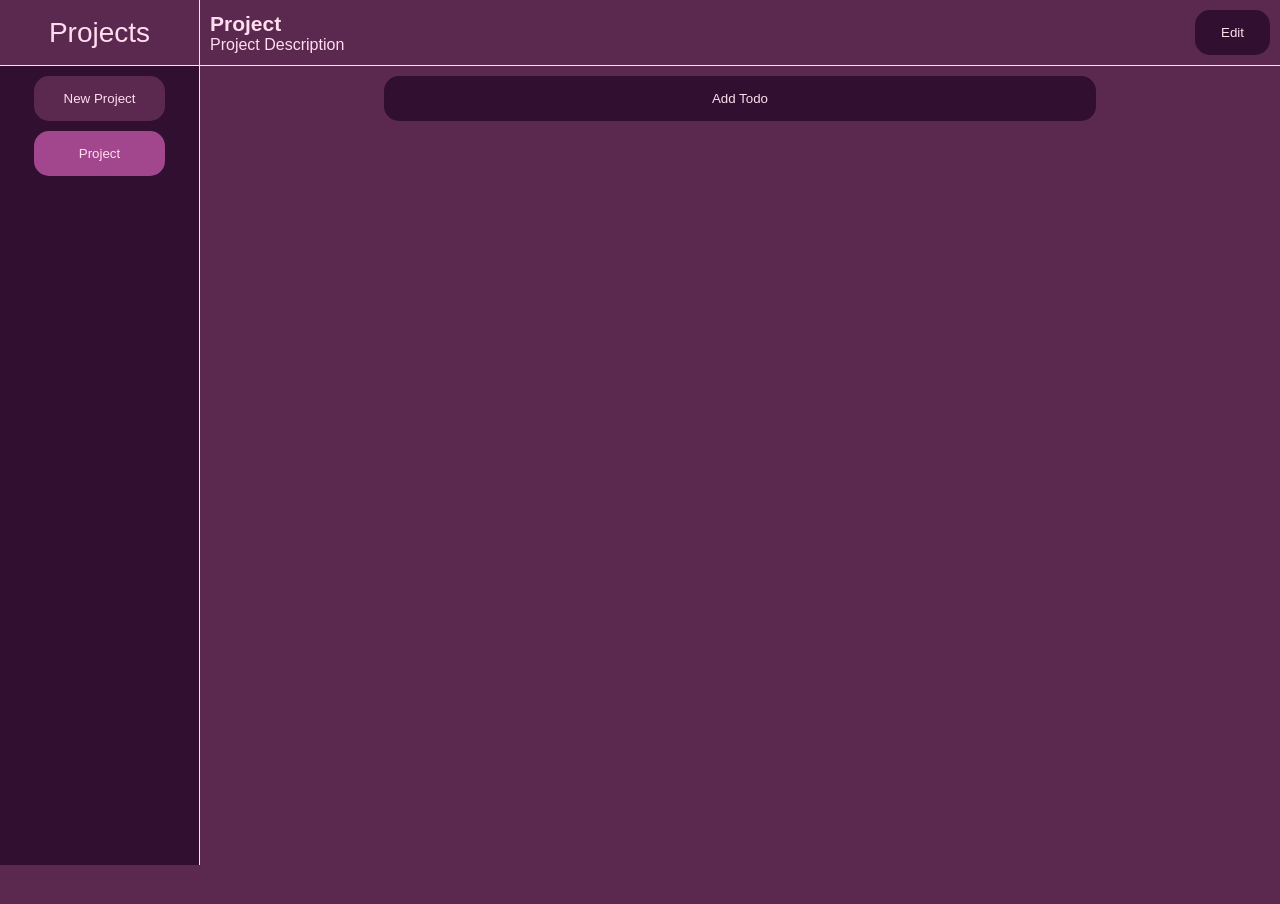
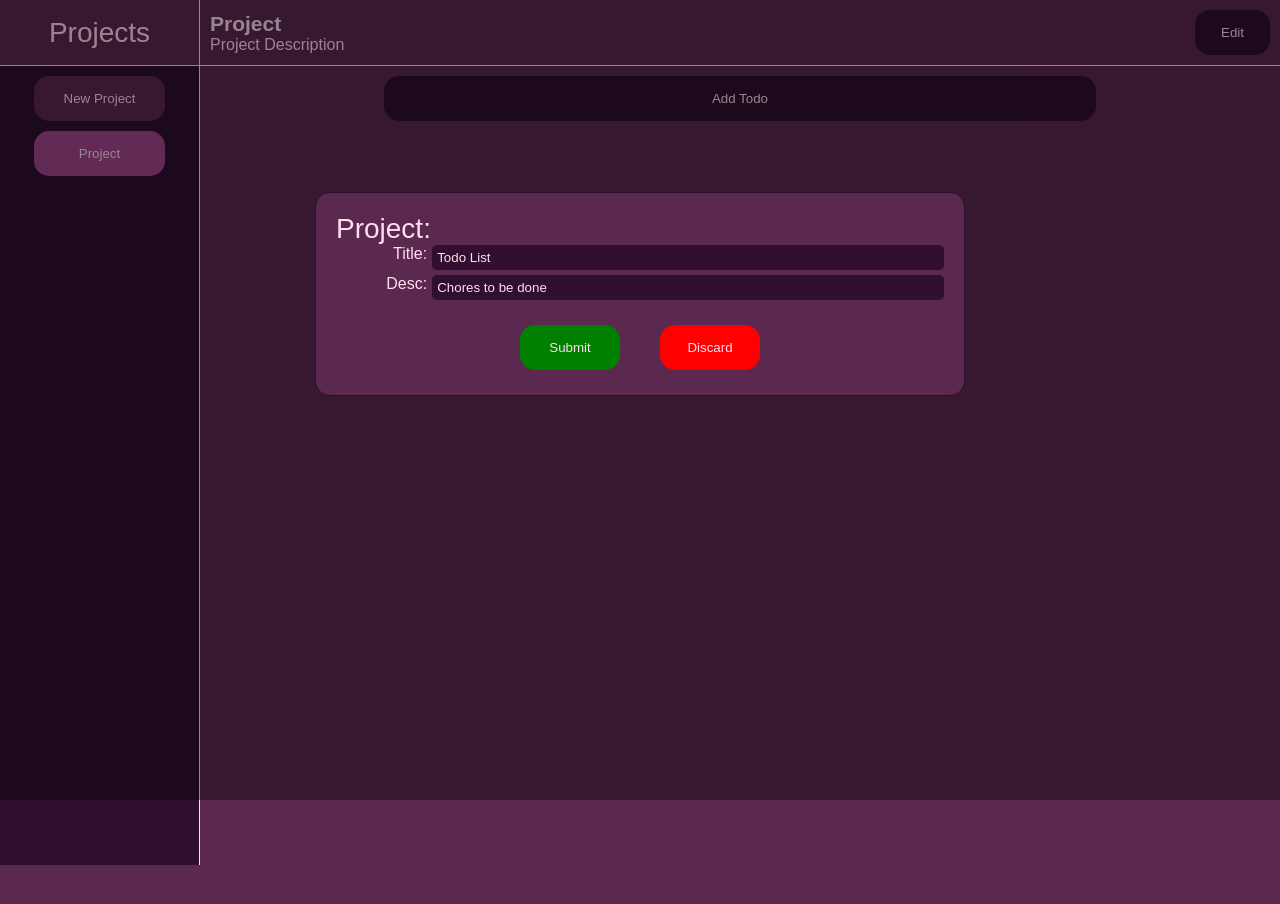
Before and after one commit to MooreSA/two-doo, a React (Create React App) app: page / in a window 1280 px wide. Both pictures are taken after a click on the button "New Project". Shown: the top 904 px of the page. Built offline with nearby package versions, Linux system fonts and the light colour scheme.

Commit message:
modals working.

```diff
--- a/src/App.jsx
+++ b/src/App.jsx
@@ -2,25 +2,23 @@ import React, { useState } from 'react';
 import Header from './components/Header';
 import Sidebar from './components/Sidebar';
 import Todolist from './components/Todolist';
-import TodoModal from './components/TodoModal';
 import ProjectHandler from './js/ProjectHandler';
+import Modal from './components/Modal';
 
 const App = () => {
   // eslint-disable-next-line no-unused-vars
   const [projectHandler, setProjectHandler] = useState(new ProjectHandler());
-  // eslint-disable-next-line no-unused-vars
   const [activeProjectIndex, setActiveProject] = useState(0);
   const [todoModalFlag, setTodoModalFlag] = useState(false);
+  const [projectModalFlag, setProjectModalFlag] = useState(false);
 
   const addTodo = () => {
     setTodoModalFlag(true);
   };
 
-  // TODO
-  // const addProject = () => {
-  //   // Open a modal
-  //   // Take info for new project
-  // };
+  const addProject = () => {
+    setProjectModalFlag(true);
+  };
 
   const changeProject = (event) => {
     const newIndex = event.target.dataset.projectId;
@@ -36,7 +34,8 @@ const App = () => {
 
   return (
     <div className="page">
-      {todoModalFlag ? <TodoModal /> : null}
+      { todoModalFlag ? <Modal todoFlag /> : null }
+      { projectModalFlag ? <Modal projectFlag /> : null }
       <Header
         project={projectHandler.projects[activeProjectIndex]}
         editProject={editProject}
@@ -46,6 +45,7 @@ const App = () => {
           projects={projectHandler.projects}
           activeIndex={activeProjectIndex}
           changeProject={changeProject}
+          addProject={addProject}
         />
         <Todolist
           project={projectHandler.projects[activeProjectIndex]}
--- /dev/null
+++ b/src/components/Modal.jsx
@@ -0,0 +1,28 @@
+import React from 'react';
+import ProjectModal from './ProjectModal';
+import TodoModal from './TodoModal';
+
+const Modal = (props) => {
+  // eslint-disable-next-line no-unused-vars
+  const { todoFlag, projectFlag } = props;
+
+  if (todoFlag) {
+    const { todoInfo = {} } = props;
+    return (
+      <div className="modal">
+        <TodoModal todoInfo={todoInfo} />
+      </div>
+    );
+  }
+  if (projectFlag) {
+    const { projectInfo = {} } = props;
+    return (
+      <div className="modal">
+        <ProjectModal projectInfo={projectInfo} />
+      </div>
+    );
+  }
+  return null;
+};
+
+export default Modal;
--- /dev/null
+++ b/src/components/ProjectModal.jsx
@@ -0,0 +1,45 @@
+/* eslint-disable jsx-a11y/label-has-associated-control */
+import React, { useState } from 'react';
+
+const ProjectModal = (props) => {
+  const { projectInfo } = props;
+  const { title = 'Todo List', desc = 'Chores to be done' } = projectInfo;
+  const [newProject, setNewProject] = useState({ title, desc });
+
+  const handleInput = (event) => {
+    const { value, name } = event.target;
+    setNewProject({ ...newProject, [name]: value });
+  };
+
+  return (
+    <div className="modal__content">
+      <div className="modal__header">Project:</div>
+      <div className="modal__form">
+        <label className="modal__label" htmlFor="project-title-input">Title:</label>
+        <input
+          className="modal__input"
+          type="text"
+          name="title"
+          id="project-title-input"
+          value={newProject.title}
+          onChange={handleInput}
+        />
+        <label className="modal__label" htmlFor="project-desc-input">Desc:</label>
+        <input
+          className="modal__input"
+          type="text"
+          name="desc"
+          id="project-desc-input"
+          value={newProject.desc}
+          onChange={handleInput}
+        />
+      </div>
+      <div className="modal__btns">
+        <button type="button" className="btn modal__submit">Submit</button>
+        <button type="button" className="btn modal__discard">Discard</button>
+      </div>
+    </div>
+  );
+};
+
+export default ProjectModal;
--- a/src/components/Sidebar.jsx
+++ b/src/components/Sidebar.jsx
@@ -2,11 +2,13 @@
 import React from 'react';
 
 const Sidebar = (props) => {
-  const { projects, changeProject, activeIndex } = props;
+  const {
+    projects, changeProject, activeIndex, addProject,
+  } = props;
 
   return (
     <div className="sidebar">
-      <button type="button" className="btn sidebar__new-project">New Project</button>
+      <button type="button" className="btn sidebar__new-project" onClick={addProject}>New Project</button>
       <div className="sidebar__projectlist">
         { projects.map((project, index) => {
           if (index === activeIndex) {
--- a/src/components/TodoModal.jsx
+++ b/src/components/TodoModal.jsx
@@ -1,24 +1,51 @@
 /* eslint-disable jsx-a11y/label-has-associated-control */
-import React from 'react';
+import React, { useState } from 'react';
 
 const TodoModal = (props) => {
-  const { title = 'New Todo', desc = 'Description', dueDate = new Date() } = props;
+  const { todoInfo } = props;
+  const { title = 'Todo', desc = 'Description', dueDate = new Date() } = todoInfo;
+  const [newTodo, setNewTodo] = useState({ title, desc, dueDate });
+
+  const handleInput = (event) => {
+    const { value, name } = event.target;
+    setNewTodo({ ...newTodo, [name]: value });
+  };
+
   return (
-    <div className="todo-modal">
-      <div className="todo-modal__content">
-        <div className="todo-modal__header">Todo:</div>
-        <div className="todo-modal__form">
-          <label className="todo-modal__label" htmlFor="todo-title-input">Title:</label>
-          <input className="todo-modal__input" type="text" value={title} id="todo-title-input" />
-          <label className="todo-modal__label" htmlFor="todo-desc-input">Description:</label>
-          <input className="todo-modal__input" type="text" value={desc} id="todo-desc-input" />
-          <label className="todo-modal__label" htmlFor="todo-date-input">Due Date:</label>
-          <input className="todo-modal__input" type="date" value={dueDate} id="todo-date-input" />
-        </div>
-        <div className="todo-modal__btns">
-          <button type="button" className="btn todo-modal__submit">Submit</button>
-          <button type="button" className="btn todo-modal__discard">Discard</button>
-        </div>
+    <div className="modal__content">
+      <div className="modal__header">Todo:</div>
+      <div className="modal__form">
+        <label className="modal__label" htmlFor="todo-title-input">Title:</label>
+        <input
+          className="modal__input"
+          name="title"
+          type="text"
+          value={newTodo.title}
+          id="todo-title-input"
+          onChange={handleInput}
+        />
+        <label className="modal__label" htmlFor="todo-desc-input">Description:</label>
+        <input
+          className="modal__input"
+          name="desc"
+          type="text"
+          value={newTodo.desc}
+          id="todo-desc-input"
+          onChange={handleInput}
+        />
+        <label className="modal__label" htmlFor="todo-date-input">Due Date:</label>
+        <input
+          className="modal__input"
+          name="dueDate"
+          type="date"
+          value={newTodo.dueDate}
+          id="todo-date-input"
+          onChange={handleInput}
+        />
+      </div>
+      <div className="modal__btns">
+        <button type="button" className="btn modal__submit">Submit</button>
+        <button type="button" className="btn modal__discard">Discard</button>
       </div>
     </div>
   );
--- /dev/null
+++ b/src/styles/_modal.scss
@@ -0,0 +1,62 @@
+.modal {
+    position: fixed;
+    z-index: 1;
+    left: 0;
+    top: 0;
+    height: 100%;
+    width: 100%;
+    overflow: auto;
+    background-color: rgba($color: #000000, $alpha: 0.4);
+
+    &__content {
+        background-color: $backgroundcolor;
+        width: 75%;
+        max-width: 650px;
+
+        margin: 15% auto;
+        border: 1px solid $alternate-bg-color;
+        border-radius: 15px;
+        padding: 20px;
+        }
+
+    &__header {
+        text-align: left;
+        font-size: $font-size * 2;
+    }
+
+    &__form {
+        display: grid;
+        grid-template-columns: 15% auto;
+        gap: 5px;
+    }
+
+    &__label {
+        text-align: right;
+    }
+
+    &__input {
+        background-color: $alternate-bg-color;
+        border: 0;
+        border-radius: 5px;
+        padding: 5px;
+    }
+
+    &__btns {
+        display: flex;
+        flex-flow: row nowrap;
+        justify-content: center;
+        padding-top: 20px;
+    }
+
+    &__discard {
+        background-color: red;
+        max-width: 100px;
+        margin: 5px 20px;
+    }
+
+    &__submit {
+        background-color: green;
+        max-width: 100px;
+        margin: 5px 20px;
+    }
+}
--- a/src/styles/_todo-modal.scss
+++ b/src/styles/_todo-modal.scss
@@ -1,60 +1,53 @@
-.todo-modal {
-    position: fixed;
-    z-index: 1;
-    left: 0;
-    top: 0;
-    height: 100%;
-    width: 100%;
-    overflow: auto;
-    background-color: rgba(0,0,0,0.4);
+// .todo-modal {
+//     &__content {
+//     background-color: $backgroundcolor;
+//     width: 75%;
+//     max-width: 650px;
 
-    &__content {
-        background-color: $backgroundcolor;
-        width: 75%;
+//     margin: 15% auto;
+//     border: 1px solid $alternate-bg-color;
+//     border-radius: 15px;
+//     padding: 20px;
+//     }
 
-        margin: 15% auto;
-        border: 1px solid $alternate-bg-color;
-        border-radius: 15px;
-        padding: 20px;
-    }
+//     &__header {
+//         text-align: left;
+//         font-size: $font-size * 2;
+//     }
 
-    &__header {
-        text-align: left;
-        font-size: $font-size * 2;
-    }
+//     &__form {
+//         display: grid;
+//         grid-template-columns: 15% auto;
+//         gap: 5px;
+//     }
 
-    &__form {
-        display: grid;
-        grid-template-columns: 20% auto;
-        gap: 5px;
-    }
+//     &__label {
+//         text-align: right;
+//     }
 
-    // &__label {
-    // }
+//     &__input {
+//         background-color: $alternate-bg-color;
+//         border: 0;
+//         border-radius: 5px;
+//         padding: 5px;
+//     }
 
-    &__input {
-        background-color: $alternate-bg-color;
-        border: 0;
-        border-radius: 5px;
-        padding: 5px;
-    }
+//     &__btns {
+//         display: flex;
+//         flex-flow: row nowrap;
+//         justify-content: center;
+//         padding-top: 20px;
+//     }
 
-    &__btns {
-        display: flex;
-        flex-flow: row nowrap;
-        justify-content: center;
-        padding-top: 20px;
-    }
+//     &__discard {
+//         background-color: red;
+//         max-width: 100px;
+//         margin: 5px 20px;
+//     }
 
-    &__discard {
-        background-color: red;
-        max-width: 100px;
-        margin: 5px 20px;
-    }
-
-    &__submit {
-        background-color: green;
-        max-width: 100px;
-        margin: 5px 20px;
-    }
-}
+//     &__submit {
+//         background-color: green;
+//         max-width: 100px;
+//         margin: 5px 20px;
+//     }
+// }
--- a/src/styles/index.scss
+++ b/src/styles/index.scss
@@ -5,5 +5,6 @@
 @import 'sidebar';
 @import 'todolist';
 @import 'todo';
+@import 'modal';
 @import 'todo-modal';
 @import 'btn';
```
Also changed, not shown: 1 other file (tests, documents, lock files or other folders).
